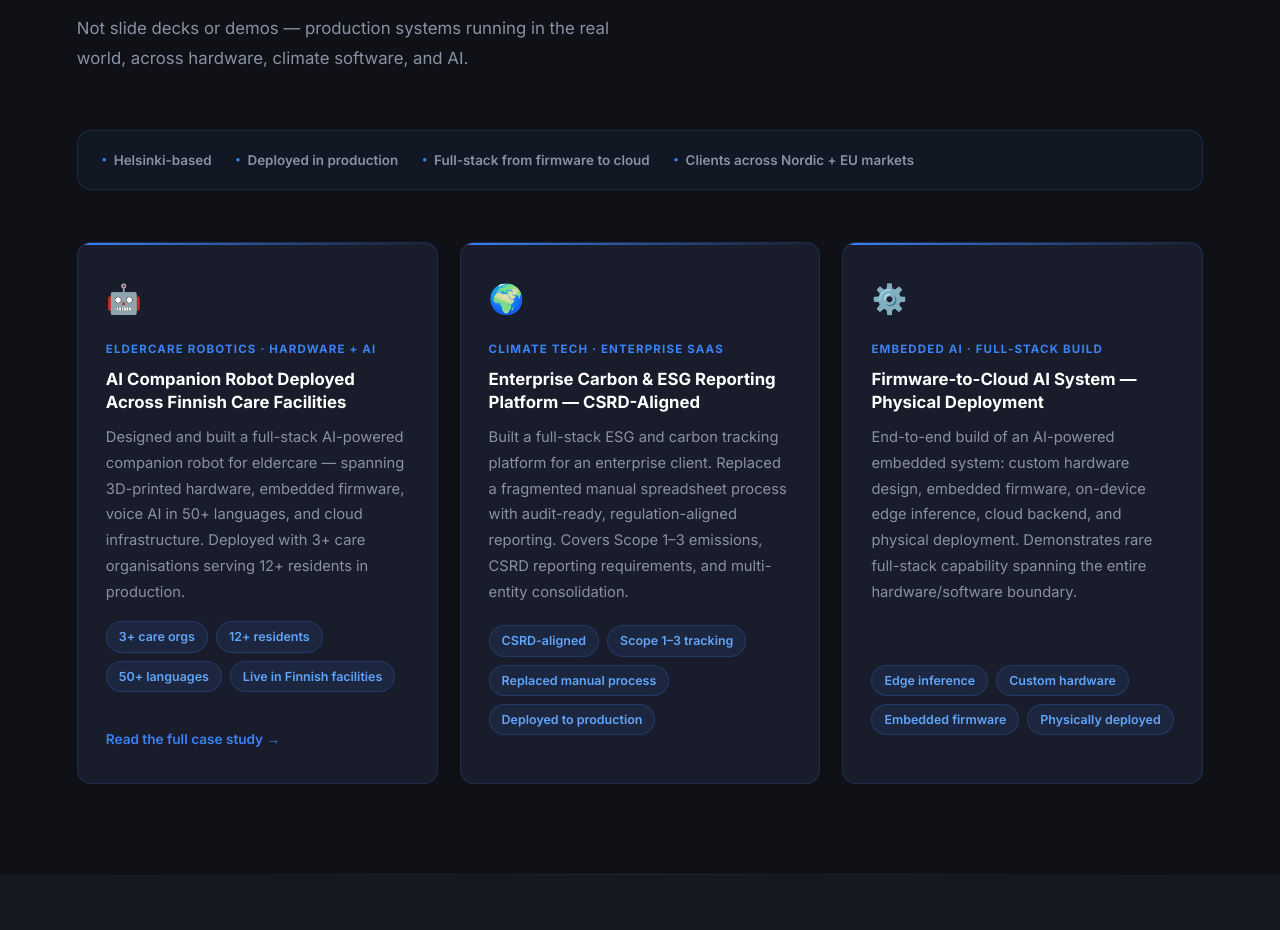
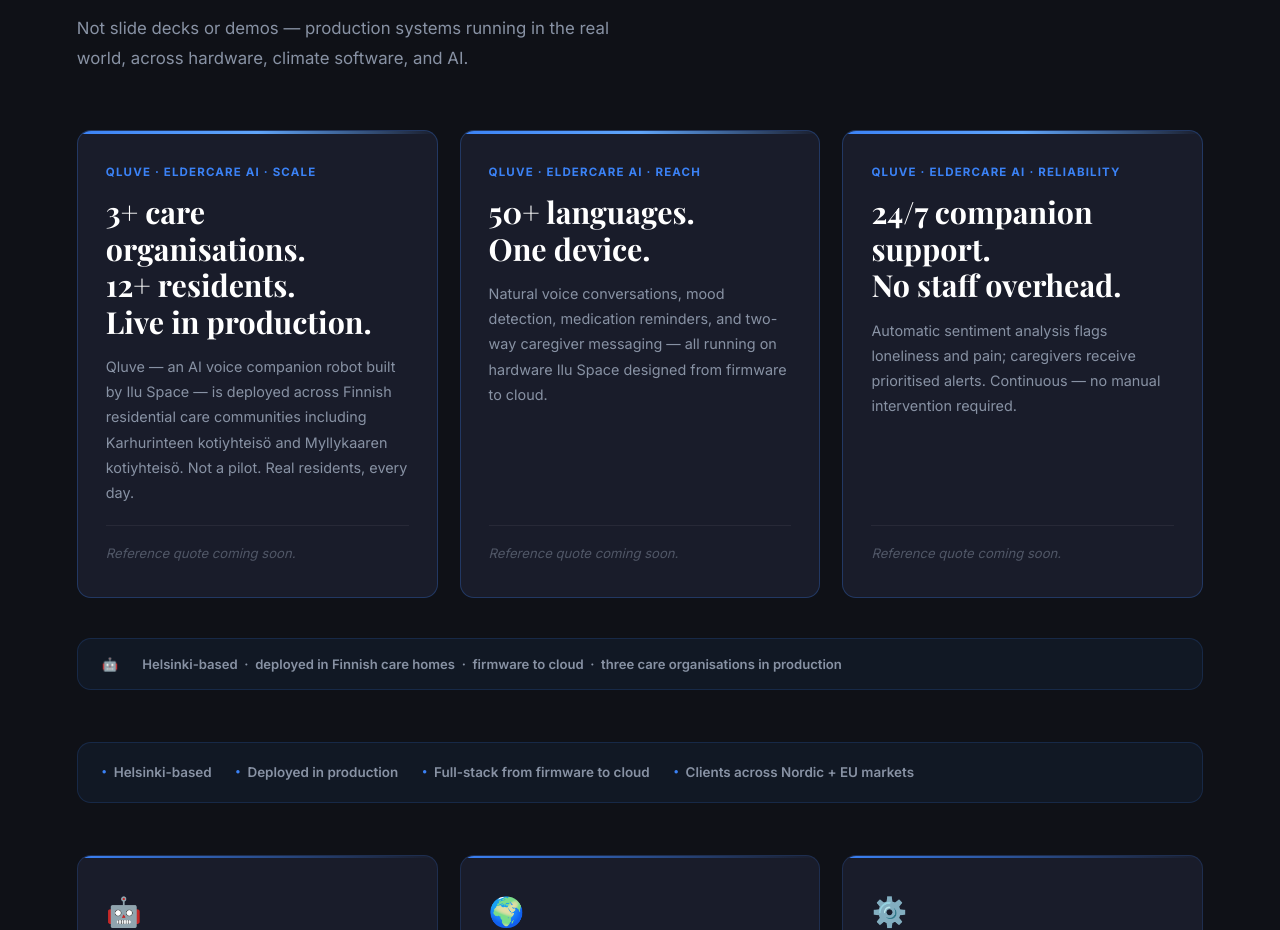
Before and after one commit to ilu-space/company-ilu-space, a website: page index.html in a window 1280 px wide. Shown: the part 3745-4675 px from the top of the page. Drawn offline with nearby package versions, Linux system fonts and the light colour scheme.

Commit message:
Add Qluve outcome-based credibility cards to Proof of Work section
- 3 new Qluve credibility cards with metric headlines:
  · "3+ care organisations. 12+ residents. Live in production."
  · "50+ languages. One device."
  · "24/7 companion support. No staff overhead."
- Each card has context copy, placeholder quote slot for future attributed reference
- Qluve trust strip: Helsinki-based · deployed in Finnish care homes · firmware to cloud · three care organisations
- Source attribution via aria-labels (qluve.com, kvtuki57.fi/lauri-ja-qluve)
- Updated existing case study link to /work/qluve-eldercare-robotics
- New CSS: .qluve-card, .qluve-metric, .qluve-trust-strip with brand-token vars

```diff
--- a/index.html
+++ b/index.html
@@ -766,6 +766,100 @@
   /* ── PROOF OF WORK ── */
   .pow-section { background: var(--bg); }
 
+  /* ── QLUVE CREDIBILITY CARDS ── */
+  .qluve-cards {
+    display: grid;
+    grid-template-columns: repeat(auto-fit, minmax(280px, 1fr));
+    gap: 22px;
+    margin-bottom: 40px;
+  }
+
+  .qluve-card {
+    background: var(--card-bg);
+    border: 1px solid rgba(59,130,246,0.28);
+    border-radius: var(--radius);
+    padding: 32px 28px;
+    display: flex;
+    flex-direction: column;
+    position: relative;
+    overflow: hidden;
+    transition: border-color 0.25s, transform 0.25s;
+  }
+
+  .qluve-card::before {
+    content: '';
+    position: absolute;
+    top: 0; left: 0; right: 0;
+    height: 3px;
+    background: linear-gradient(90deg, var(--blue), var(--blue-light), transparent);
+  }
+
+  .qluve-card:hover {
+    border-color: rgba(59,130,246,0.5);
+    transform: translateY(-4px);
+  }
+
+  .qluve-card-label {
+    font-size: 0.72rem;
+    font-weight: 700;
+    letter-spacing: 0.1em;
+    text-transform: uppercase;
+    color: var(--blue);
+    margin-bottom: 12px;
+    display: block;
+  }
+
+  .qluve-metric {
+    font-family: 'Playfair Display', serif;
+    font-size: clamp(1.4rem, 3vw, 1.9rem);
+    font-weight: 700;
+    color: #fff;
+    line-height: 1.2;
+    margin-bottom: 14px;
+  }
+
+  .qluve-context {
+    color: var(--text-muted);
+    font-size: 0.9rem;
+    line-height: 1.75;
+    flex: 1;
+    margin-bottom: 20px;
+  }
+
+  .qluve-quote-slot {
+    border-top: 1px solid rgba(255,255,255,0.06);
+    padding-top: 16px;
+    font-style: italic;
+    font-size: 0.82rem;
+    color: rgba(136,146,164,0.5);
+    min-height: 36px;
+  }
+
+  .qluve-trust-strip {
+    display: flex;
+    flex-wrap: wrap;
+    gap: 10px 24px;
+    margin-bottom: 52px;
+    padding: 14px 24px;
+    background: rgba(59,130,246,0.06);
+    border: 1px solid rgba(59,130,246,0.16);
+    border-radius: var(--radius);
+    align-items: center;
+    font-size: 0.82rem;
+    font-weight: 600;
+    color: var(--text-muted);
+  }
+
+  .qluve-trust-strip::before {
+    content: '🤖';
+    font-style: normal;
+    flex-shrink: 0;
+  }
+
+  @media (max-width: 768px) {
+    .qluve-cards { grid-template-columns: 1fr; }
+  }
+
   .pow-trust-strip {
     display: flex;
     flex-wrap: wrap;
@@ -1082,6 +1176,36 @@
     <h2 class="section-title">Shipped. Deployed. Real.</h2>
     <p class="section-desc">Not slide decks or demos — production systems running in the real world, across hardware, climate software, and AI.</p>
   </div>
+
+  <!-- Qluve outcome-based credibility cards — sources: qluve.com, kvtuki57.fi/ajankohtaista/lauri-ja-qluve/ -->
+  <div class="qluve-cards reveal">
+    <!-- Card 1: Scale -->
+    <div class="qluve-card" aria-label="Qluve deployment scale — source: qluve.com">
+      <span class="qluve-card-label">Qluve · Eldercare AI · Scale</span>
+      <div class="qluve-metric">3+ care organisations.<br>12+ residents.<br>Live in production.</div>
+      <p class="qluve-context">Qluve — an AI voice companion robot built by Ilu Space — is deployed across Finnish residential care communities including Karhurinteen kotiyhteisö and Myllykaaren kotiyhteisö. Not a pilot. Real residents, every day.</p>
+      <div class="qluve-quote-slot">Reference quote coming soon.</div>
+    </div>
+    <!-- Card 2: Language & reach -->
+    <div class="qluve-card" aria-label="Qluve language support — source: qluve.com">
+      <span class="qluve-card-label">Qluve · Eldercare AI · Reach</span>
+      <div class="qluve-metric">50+ languages.<br>One device.</div>
+      <p class="qluve-context">Natural voice conversations, mood detection, medication reminders, and two-way caregiver messaging — all running on hardware Ilu Space designed from firmware to cloud.</p>
+      <div class="qluve-quote-slot">Reference quote coming soon.</div>
+    </div>
+    <!-- Card 3: Always-on reliability -->
+    <div class="qluve-card" aria-label="Qluve 24/7 reliability — source: qluve.com">
+      <span class="qluve-card-label">Qluve · Eldercare AI · Reliability</span>
+      <div class="qluve-metric">24/7 companion support.<br>No staff overhead.</div>
+      <p class="qluve-context">Automatic sentiment analysis flags loneliness and pain; caregivers receive prioritised alerts. Continuous — no manual intervention required.</p>
+      <div class="qluve-quote-slot">Reference quote coming soon.</div>
+    </div>
+  </div>
+  <!-- Qluve trust strip -->
+  <div class="qluve-trust-strip reveal">
+    Helsinki-based &nbsp;·&nbsp; deployed in Finnish care homes &nbsp;·&nbsp; firmware to cloud &nbsp;·&nbsp; three care organisations in production
+  </div>
+
   <div class="pow-trust-strip reveal">
     <span class="trust-item">Helsinki-based</span>
     <span class="trust-item">Deployed in production</span>
@@ -1100,7 +1224,7 @@
         <span class="pow-result-tag">50+ languages</span>
         <span class="pow-result-tag">Live in Finnish facilities</span>
       </div>
-      <a href="#proof" class="pow-card-link">Read the full case study →</a>
+      <a href="/work/qluve-eldercare-robotics" class="pow-card-link">Read the full case study →</a>
     </div>
     <div class="pow-card reveal">
       <span class="pow-card-icon">🌍</span>
```
